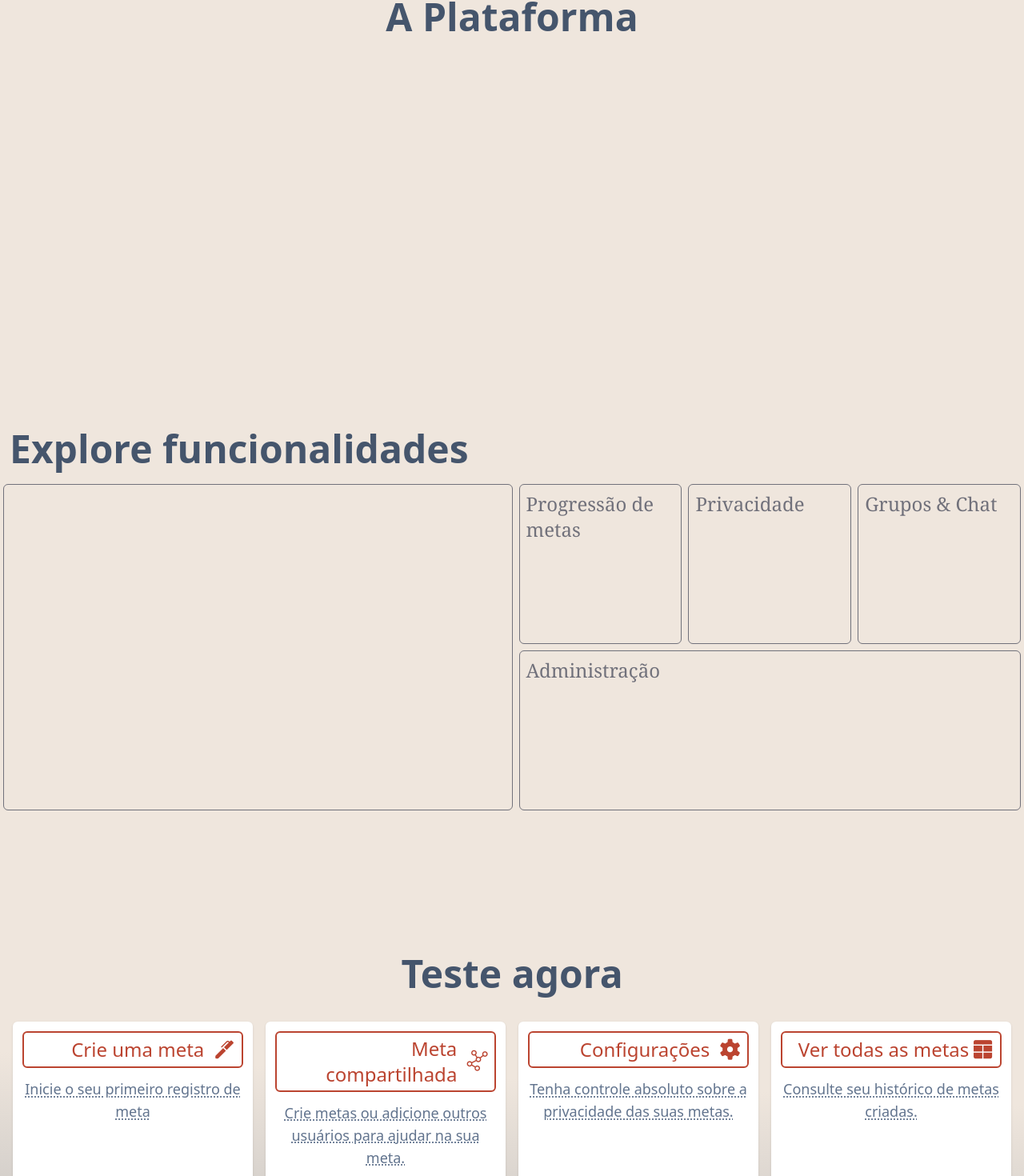
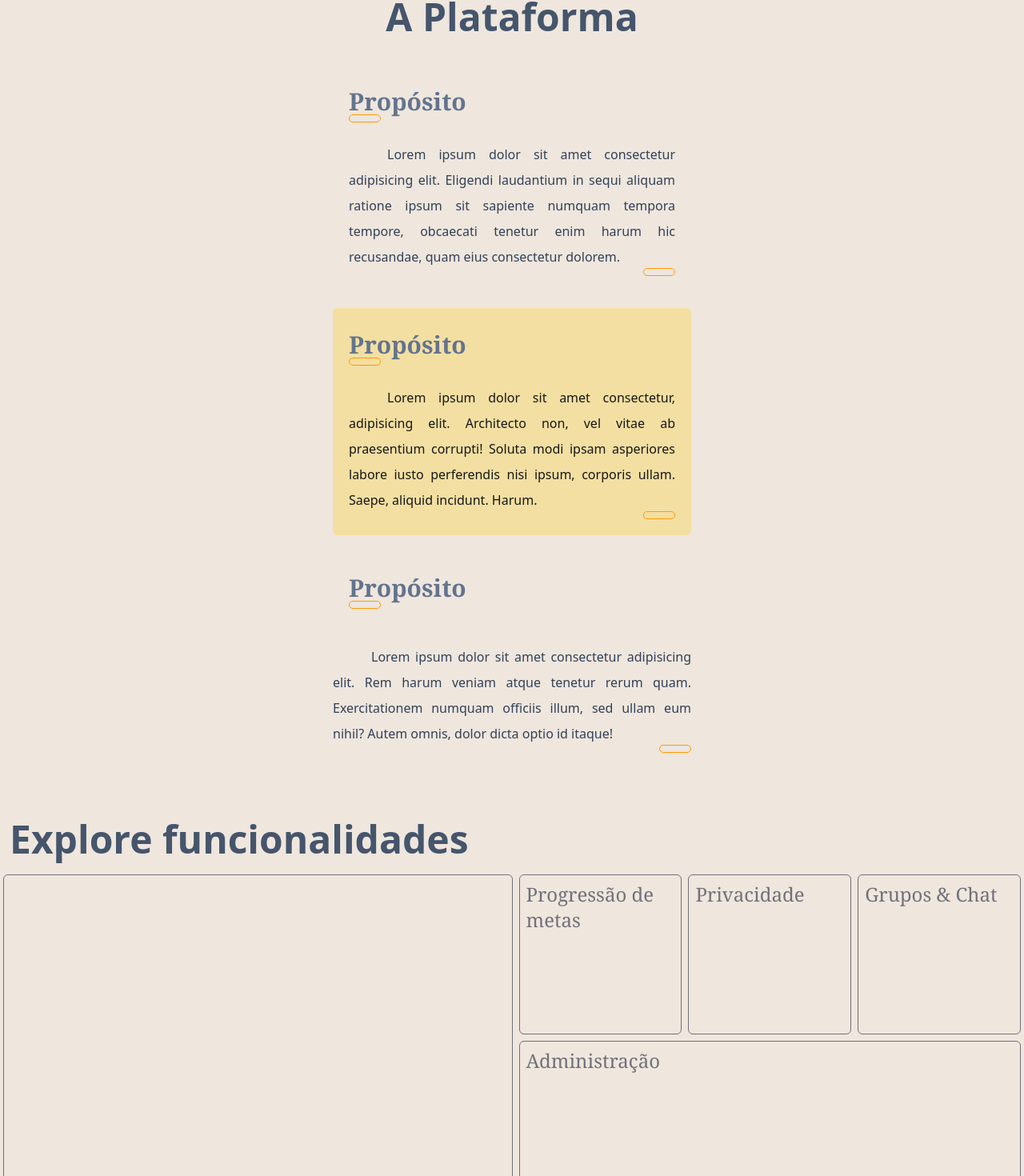
Before and after one commit to Luc4sDomingu3z/ForEnterTcc, an Angular app: page / in a window 1280 px wide. Shown: the part 711-2181 px from the top of the page at 80% size. Built offline with nearby package versions, Linux system fonts and the light colour scheme.

Commit message:
feat: 💄 Estilizando e adicionando secao introdutoria

```diff
--- a/src/app/pages/home/home.html
+++ b/src/app/pages/home/home.html
@@ -23,9 +23,42 @@
     <h1 class="w-full text-center text-4xl md:text-5xl p-2 font-bold mb-3 text-slate-600">A Plataforma</h1>
 
     <article class="container mx-auto p-1 py-4">
-      <section class="grid grid-cols-1">
-        <div class="">
+      <section class="grid grid-cols-1 max-w-md mx-auto">
+        <div class="w-full lg:p-5 p-1" aria-label="Topico">
+          <h2 class="relative text-3xl font-bold text-slate-500 font-serif py-2">
+            Propósito
+            <span class="absolute p-1 h-2 border border-amber-500 rounded-full block bottom-0 w-10"></span>
+          </h2>
+          <div class="w-full mt-4 relative *:leading-8 *:indent-12 *:text-justify">
+            <p class="py-2 text-slate-700">Lorem ipsum dolor sit amet consectetur adipisicing elit. Eligendi laudantium in sequi aliquam ratione ipsum sit sapiente numquam tempora tempore, obcaecati tenetur enim harum hic recusandae, quam eius consectetur dolorem.</p>
+            <span class="absolute h-2 border border-amber-500 rounded-full block bottom-0 w-10 right-0 p-1"></span>
+          </div>
+        </div>
 
+        <div class="w-full mt-5 lg:p-5 p-1 lg:bg-[#f3dfa2ff] lg:rounded-md">
+          <h2 class="relative text-3xl font-bold text-slate-500 font-serif py-2">
+            Propósito
+            <span class="absolute p-1 h-2 border border-amber-500 rounded-full block bottom-0 w-10"></span>
+          </h2>
+          <div class="w-full mt-4 relative *:leading-8 *:indent-12 *:text-justify">
+            <p class="py-2 text-neutral-900">
+              Lorem ipsum dolor sit amet consectetur, adipisicing elit. Architecto non, vel vitae ab praesentium corrupti! Soluta modi ipsam asperiores labore iusto perferendis nisi ipsum, corporis ullam. Saepe, aliquid incidunt. Harum.
+            </p>
+            <span class="absolute h-2 border border-amber-500 rounded-full block bottom-0 w-10 right-0 p-1"></span>
+          </div>
+        </div>
+
+        <div class="w-full lg:p-5 p-1 mt-5">
+          <h2 class="relative text-3xl font-bold text-slate-500 font-serif py-2">
+            Propósito
+            <span class="absolute p-1 h-2 border border-amber-500 rounded-full block bottom-0 w-10"></span>
+          </h2>
+        </div>
+        <div class="w-full mt-4 relative *:leading-8 *:indent-12 *:text-justify">
+          <p class="py-2 text-slate-700">
+            Lorem ipsum dolor sit amet consectetur adipisicing elit. Rem harum veniam atque tenetur rerum quam. Exercitationem numquam officiis illum, sed ullam eum nihil? Autem omnis, dolor dicta optio id itaque!
+          </p>
+          <span class="absolute h-2 border border-amber-500 rounded-full block bottom-0 w-10 right-0 p-1"></span>
         </div>
       </section>
     </article>
@@ -58,7 +91,7 @@
 
 
 
-  <section class="w-full h-full grd-sec mx-auto pt-8 md:mt-30 relative min-h-130" aria-label="outro">
+  <section class="w-full h-full mx-auto pt-8 md:mt-30 relative min-h-130" aria-label="outro">
     <div class="max-w-full absolute -z-1 inset-0 w-full overflow-hidden">
       <!--<img src="imgs/landscape.jpg" width="400" class="select-none hue-rotate-20 saturate-150 w-full h-full object-cover mask-t-from-50%" alt="">-->
     </div>
@@ -67,9 +100,9 @@
 
     <article class="container mx-auto p-1 py-4">
       <section class="text-white flex flex-row justify-center gap-4 *:basis-[300px] flex-wrap">
-        <div class="bg-white rounded-md p-3 w-full grid grid-cols-1 grid-rows-[max-content_1fr] shadow-sm h-full aspect-square">
-          <h2 class="text-persian-red font-thin text-2xl flex gap-2 items-center text-right w-full justify-end ml-auto p-1 rounded-md border-2">
-            <span class="block">Crie uma meta</span>
+        <div class="border border-rose-500 rounded-md p-3 w-full grid grid-cols-1 grid-rows-[max-content_1fr] shadow-sm h-full aspect-square">
+          <h2 class="text-persian-red font-thin text-2xl flex gap-2 items-center text-right w-full justify-end ml-auto p-1 rounded-md border-1">
+            <span class="block translate-y-0.5">Crie uma meta</span>
             <span class="material-symbols-rounded" style="font-size: 26pt;">ink_pen</span>
           </h2>
           <div class="w-full text-slate-500 pt-3 grid grid-cols-1 grid-rows-[1fr_max-content]">
@@ -83,9 +116,9 @@
             </div>
           </div>
         </div>
-        <div class="bg-white rounded-md p-3 w-full grid grid-cols-1 grid-rows-[max-content_1fr] shadow-sm h-full aspect-square">
-          <h2 class="text-persian-red font-thin text-2xl flex items-center gap-2 justify-end text-right w-full max-w-full ml-auto p-1 border-2 rounded-md">
-            <span class="block">Meta compartilhada</span>
+        <div class="border border-rose-500 rounded-md p-3 w-full grid grid-cols-1 grid-rows-[max-content_1fr] shadow-sm h-full aspect-square">
+          <h2 class="text-persian-red font-thin text-2xl flex items-center gap-2 justify-end text-right w-full max-w-full ml-auto p-1 border rounded-md">
+            <span class="block translate-y-0.5">Meta compartilhada</span>
             <span class="material-symbols-rounded" style="font-size: 26pt;">graph_3</span>
           </h2>
           <div class="w-full text-slate-500 pt-3 grid grid-cols-1 grid-rows-[1fr_max-content]">
@@ -99,9 +132,9 @@
             </div>
           </div>
         </div>
-        <div class="bg-white rounded-md p-3 w-full grid grid-cols-1 grid-rows-[max-content_1fr] shadow-sm h-full aspect-square">
-          <h2 class="text-persian-red font-thin flex items-center gap-2 justify-end text-2xl text-right w-full ml-auto p-1 rounded-md border-2">
-            <span class="block">Configurações</span>
+        <div class="border border-rose-500 rounded-md p-3 w-full grid grid-cols-1 grid-rows-[max-content_1fr] shadow-sm h-full aspect-square">
+          <h2 class="text-persian-red font-thin flex items-center gap-2 justify-end text-2xl text-right w-full ml-auto p-1 rounded-md border">
+            <span class="block translate-y-0.5">Configurações</span>
             <span class="material-symbols-rounded" style="font-size: 26pt;">settings</span>
           </h2>
           <div class="w-full text-slate-500 pt-3 grid grid-cols-1 grid-rows-[1fr_max-content]">
@@ -116,8 +149,8 @@
           </div>
         </div>
         <div class="bg-white rounded-md p-3 w-full grid grid-cols-1 grid-rows-[max-content_1fr] shadow-sm h-full aspect-square">
-          <h2 class="text-persian-red font-thin text-2xl text-right w-full ml-auto p-1 border-2 rounded-md flex items-center justify-end">
-            <span class="block">Ver todas as metas</span>
+          <h2 class="text-persian-red font-thin text-2xl text-right w-full ml-auto p-1 rounded-md flex items-center justify-end">
+            <span class="block translate-y-0.5">Ver todas as metas</span>
             <span class="material-symbols-rounded" style="font-size: 26pt;">table</span>
           </h2>
           <div class="w-full text-slate-500 grid pt-3 grid-cols-1 grid-rows-[1fr_max-content]">
--- a/src/styles.scss
+++ b/src/styles.scss
@@ -4,6 +4,13 @@
 @use './app/scss/animation';
 @import "https://fonts.googleapis.com/css2?family=Material+Symbols+Rounded:opsz,wght,FILL,GRAD@20..48,100..700,0..1,-50..200";
 
+:root {
+  --vanilla: colors.$vanilla;
+  --persian-red: colors.$persian-red;
+  --raisin-black: colors.$raisin-black;
+  --linen: colors.$linen;
+  --verdigris: colors.$verdigris;
+}
 
 * {
   box-sizing: border-box;
```
